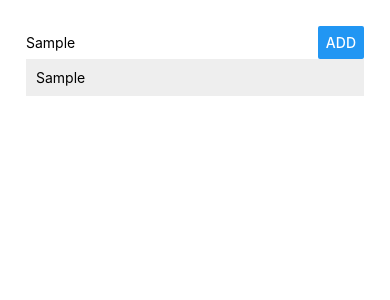
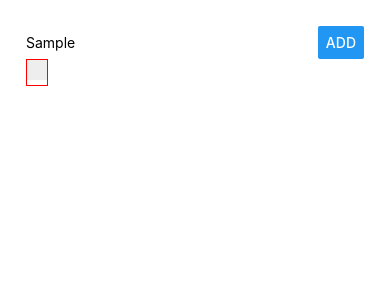
Before and after one commit to slavabez/udemy-react-native, a React Native app: screen / in a window 390 px wide. Both pictures are taken after typing "Sample" into the empty fields and a click on the button "ADD". Shown: the top 300 px of the page. Built offline with nearby package versions, Linux system fonts and the light colour scheme.

Commit message:
Can't get the FlatList to work properly :thinking:

```diff
--- a/App.js
+++ b/App.js
@@ -1,12 +1,10 @@
 import React from 'react';
-import {StyleSheet, View, TextInput, Button} from 'react-native';
+import {StyleSheet, View} from 'react-native';
 
-import ListItem from './src/components/ListItem/ListItem';
 import PlaceInput from './src/components/PlaceInput/PlaceInput';
 import PlaceList from "./src/components/PlaceList/PlaceList";
 
 export default class App extends React.Component {
-
 
     constructor(props) {
         super(props);
@@ -29,9 +27,26 @@ export default class App extends React.Component {
 
         this.setState(prevState => {
             return {
-                places: prevState.places.concat(prevState.placeName)
+                places: prevState.places.concat({
+                    key: Math.random(),
+                    value: this.state.placeName
+                })
             }
         });
+    };
+
+    placeDeletedHandler = (key) => {
+        this.setState(
+            (prevState) => {
+                return {
+                    places: prevState.places.filter(
+                        (place) => {
+                            return place.key !== key;
+                        }
+                    )
+                };
+            }
+        );
     };
 
     render() {
@@ -44,10 +59,12 @@ export default class App extends React.Component {
                     handleButtonPress={this.placeSubmitHandler}
                     placeholderText="Type here..."
                     buttonText="Add"
+
                 />
 
                 <PlaceList
                     places={this.state.places}
+                    handlePressed={this.placeDeletedHandler}
                 />
 
             </View>
--- a/package.json
+++ b/package.json
@@ -17,6 +17,7 @@
     "preset": "jest-expo"
   },
   "dependencies": {
+    "prop-types": "^15.6.0",
     "react": "16.0.0",
     "react-native": "0.50.3"
   }
--- a/src/components/ListItem/ListItem.js
+++ b/src/components/ListItem/ListItem.js
@@ -1,10 +1,13 @@
 import React from 'react';
-import { View, Text, StyleSheet } from 'react-native';
+import PropTypes from 'prop-types';
+import { View, Text, StyleSheet, TouchableNativeFeedback } from 'react-native';
 
 const ListItem = (props) => (
-    <View style={styles.listItem}>
-        <Text>{props.placeName}</Text>
-    </View>
+    <TouchableNativeFeedback onPress={props.handlePressedItem} >
+        <View style={styles.listItem} >
+            <Text>{props.placeName.value}</Text>
+        </View>
+    </TouchableNativeFeedback>
 );
 
 const styles = StyleSheet.create({
@@ -16,4 +19,9 @@ const styles = StyleSheet.create({
     }
 });
 
+ListItem.propTypes = {
+    placeName: PropTypes.string,
+    handlePressedItem: PropTypes.func
+};
+
 export default ListItem;
--- a/src/components/PlaceList/PlaceList.js
+++ b/src/components/PlaceList/PlaceList.js
@@ -1,5 +1,6 @@
 import React from 'react';
-import {StyleSheet, View, TextInput, Button} from 'react-native';
+import PropTypes from 'prop-types';
+import {StyleSheet, FlatList} from 'react-native';
 
 import ListItem from '../ListItem/ListItem';
 
@@ -10,13 +11,30 @@ const styles = StyleSheet.create({
 });
 
 export default class PlaceList extends React.Component {
-    render(){
-        const placesOutput = this.props.places.map(
-            (place, position) => {
-                return <ListItem key={position} placeName={place} />;
-            }
-        );
+    render() {
 
-        return (placesOutput);
+        return (
+            <FlatList
+                style={styles.placesView}
+                data={this.props.places}
+                renderItem={(info) => (
+                    <ListItem
+                        placeName={info.item.value}
+                        handlePressedItem={
+                            () => this.props.handlePressed(info.item.key)
+                        }
+                    />
+                )
+                }
+
+            />
+        )
+            ;
     }
 }
+
+PlaceList.propTypes = {
+    handlePressed: PropTypes.func,
+    places: PropTypes.array,
+
+};
```
Also changed, not shown: src/components/PlaceInput/PlaceInput.js (+8 -0 lines), 1 other file (tests, documents, lock files or other folders).
